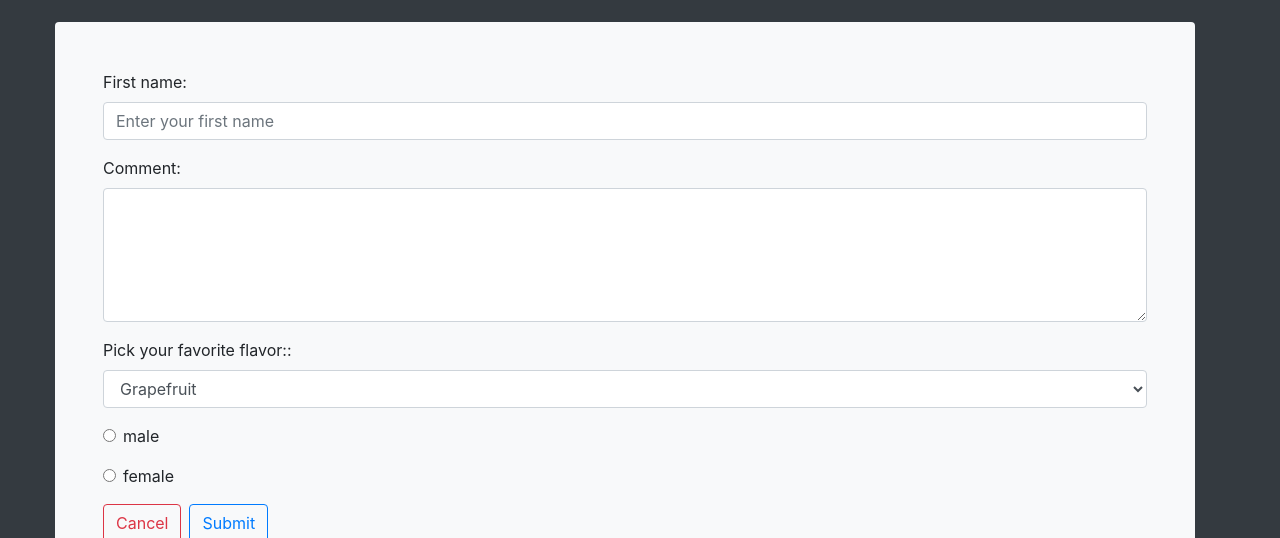
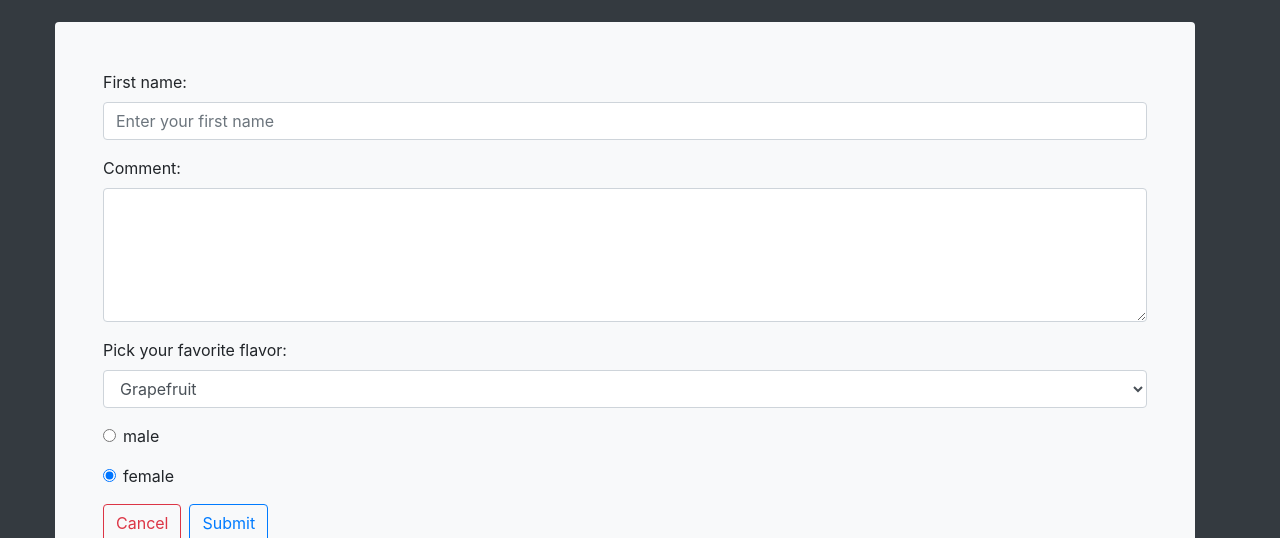
Before and after one commit to Mohammad-73/form-builder, a React (Create React App) app: page / in a window 1280 px wide. Both pictures are taken after a click on the element 624 px from the left and 259 px from the top of the page. Shown: the part 124-662 px from the top of the page. Built offline with nearby package versions, Linux system fonts and the light colour scheme.

Commit message:
first step

```diff
--- a/src/App.js
+++ b/src/App.js
@@ -27,7 +27,7 @@ const inputValues = [
   {
     type: "select",
     name: "flavorSelect",
-    label: "Pick your favorite flavor::",
+    label: "Pick your favorite flavor:",
     id: "select",
     option: ["Grapefruit", "Lime", "Coconut", "Mango"],
   },
@@ -66,6 +66,13 @@ function App() {
   const [newForm, setNewForm] = useState(false);
   const [closeForm, setCloseForm] = useState(true);
 
+  const showResult = (e) => {
+    e.preventDefault();
+    let newInput = inputValues.map((item) => {
+      return `${item.label} > ${item.value}`;
+    });
+    alert(newInput);
+  };
   const showTheForm = () => {
     setNewForm(true);
     setCloseForm(false);
@@ -84,7 +91,11 @@ function App() {
             <>
               <PlusAndClose closeTheForm={closeTheForm} />
               <div className="App container bg-light p-5 rounded center">
-                <FormBuilder inputs={inputs} />
+                <FormBuilder
+                  inputs={inputs}
+                  dispatchInputs={dispatchInputs}
+                  showResult={(e) => showResult(e)}
+                />
               </div>
             </>
           )}
--- a/src/component/FormBuilder.jsx
+++ b/src/component/FormBuilder.jsx
@@ -3,6 +3,7 @@ import { v4 as uuid } from "uuid";
 import TypeText from "./inputTypesComponent/TypeText";
 import TypeColor from "./inputTypesComponent/TypeColor";
 import TypeCheck from "./inputTypesComponent/TypeCheck";
+import TypeRadio from "./inputTypesComponent/TypeRadio";
 import TypeButton from "./inputTypesComponent/TypeButton";
 import TypeImage from "./inputTypesComponent/TypeImage";
 import TypeRange from "./inputTypesComponent/TypeRange";
@@ -12,14 +13,14 @@ import Textarea from "./inputTypesComponent/Textarea";
 import Select from "./inputTypesComponent/Select";
 
 export default function FormBuilder(props) {
-  const { inputs } = props;
+  const { inputs, dispatchInputs, showResult } = props;
 
   const handleValue = (obj) => {
-    console.log(obj);
+    // console.log(obj);
   };
 
   return (
-    <form>
+    <form onSubmit={(e) => showResult(e)}>
       {inputs.map((item) => {
         switch (item.type) {
           case "text":
@@ -39,6 +40,7 @@ export default function FormBuilder(props) {
                 key={uuid()}
                 item={item}
                 handleValue={(obj) => handleValue(obj)}
+                dispatchInputs={dispatchInputs}
               />
             );
           case "color":
@@ -50,9 +52,16 @@ export default function FormBuilder(props) {
               />
             );
           case "checkbox":
+            return (
+              <TypeCheck
+                key={uuid()}
+                item={item}
+                handleValue={(obj) => handleValue(obj)}
+              />
+            );
           case "radio":
             return (
-              <TypeCheck
+              <TypeRadio
                 key={uuid()}
                 item={item}
                 handleValue={(obj) => handleValue(obj)}
--- a/src/component/NewInputModal.jsx
+++ b/src/component/NewInputModal.jsx
@@ -29,7 +29,6 @@ const inputTypesArr = [
 export default function NewInputModal(props) {
   const { dispatchInputs } = props;
 
-  const [closeOnOk, setCloseOnOk] = useState(false);
   const [selectType, setSelectType] = useState("text");
   const [formState, setFormState] = useState({
     label: "",
@@ -70,7 +69,6 @@ export default function NewInputModal(props) {
           height: formState.height,
         },
       });
-      setCloseOnOk(true);
     } else {
       alert("please insert a name");
     }
@@ -237,10 +235,9 @@ export default function NewInputModal(props) {
               Close
             </button>
             <button
-              onClick={(evt) => handleAdd(evt)}
+              onClick={handleAdd}
               type="button"
               className="btn btn-success"
-              data-dismiss={closeOnOk ? "modal" : ""}
             >
               Ok
             </button>
--- a/src/component/inputTypesComponent/Select.jsx
+++ b/src/component/inputTypesComponent/Select.jsx
@@ -13,6 +13,7 @@ export default function Select(props) {
       id: item.id,
       name: item.name,
       value: selectVal,
+      option: ["Grapefruit", "Lime", "Coconut", "Mango"],
     };
     handleValue(obj);
   }, [selectVal]);
--- /dev/null
+++ b/src/component/inputTypesComponent/TypeRadio.jsx
@@ -0,0 +1,33 @@
+import React, { useState, useEffect } from "react";
+
+export default function TypeRadio(props) {
+  const { item, handleValue } = props;
+
+  const [radioVal, setRadioVal] = useState(item.label);
+
+  useEffect(() => {
+    let obj = {
+      type: item.type,
+      checked: radioVal,
+      value: item.label,
+      name: item.name,
+      label: item.label,
+    };
+    handleValue(obj);
+  }, [radioVal]);
+
+  return (
+    <div className="form-group form-check">
+      <label className="form-check-label">
+        <input
+          className="form-check-input"
+          type={item.type}
+          name={item.name}
+          checked={item.label}
+          onChange={() => setRadioVal(item.label)}
+        />{" "}
+        {item.label}
+      </label>
+    </div>
+  );
+}
--- a/src/reducers/inputReducer.js
+++ b/src/reducers/inputReducer.js
@@ -15,6 +15,15 @@ export default function inputReducer(state, action) {
     case "delete": {
       return [];
     }
+    case "update": {
+      return state.map((item) => {
+        if (item.id === action.payload.id) {
+          return action.payload;
+        } else {
+          return item;
+        }
+      });
+    }
     default:
       return state;
   }
```
Also changed, not shown: src/component/inputTypesComponent/TypeText.jsx (+10 -1 lines).
